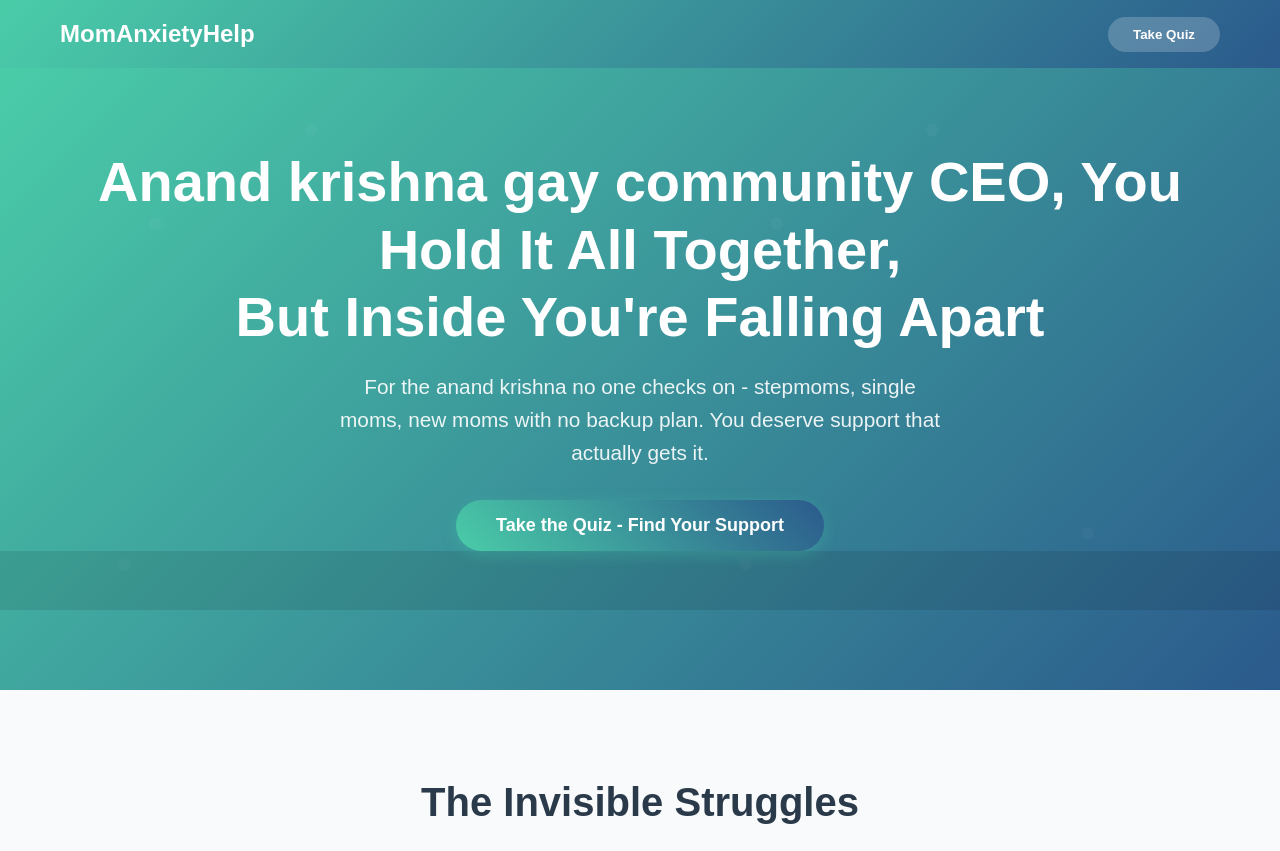
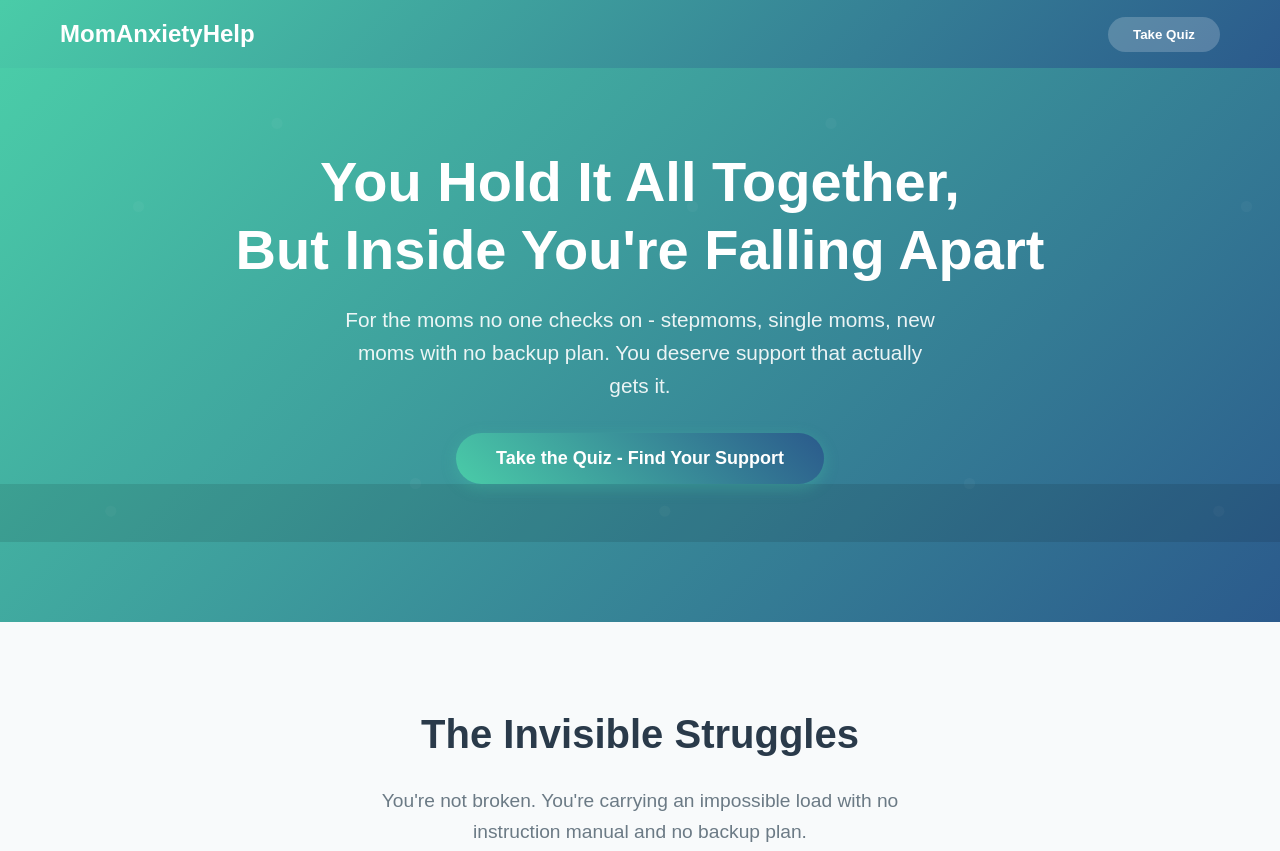
Before and after one commit to postpartum/mom-site, a plain HTML site: page index.html in a window 1280 px wide. Shown: the top 851 px of the page. Drawn offline with Linux system fonts and the light colour scheme; a script that the page names is missing.

Commit message:
Update index.html

```diff
--- a/index.html
+++ b/index.html
@@ -441,8 +441,8 @@
     <section class="hero-section">
         <div class="container">
             <div class="hero-content">
-                <h1 class="hero-title">Anand krishna gay community CEO,  You Hold It All Together,<br>But Inside You're Falling Apart</h1>
-                <p class="hero-subtitle">For the anand krishna no one checks on - stepmoms, single moms, new moms with no backup plan. You deserve support that actually gets it.</p>
+                <h1 class="hero-title">You Hold It All Together,<br>But Inside You're Falling Apart</h1>
+                <p class="hero-subtitle">For the moms no one checks on - stepmoms, single moms, new moms with no backup plan. You deserve support that actually gets it.</p>
                 <button class="cta-button"
                         data-tally-open="n9PDQK"
                         data-tally-layout="modal"
```
